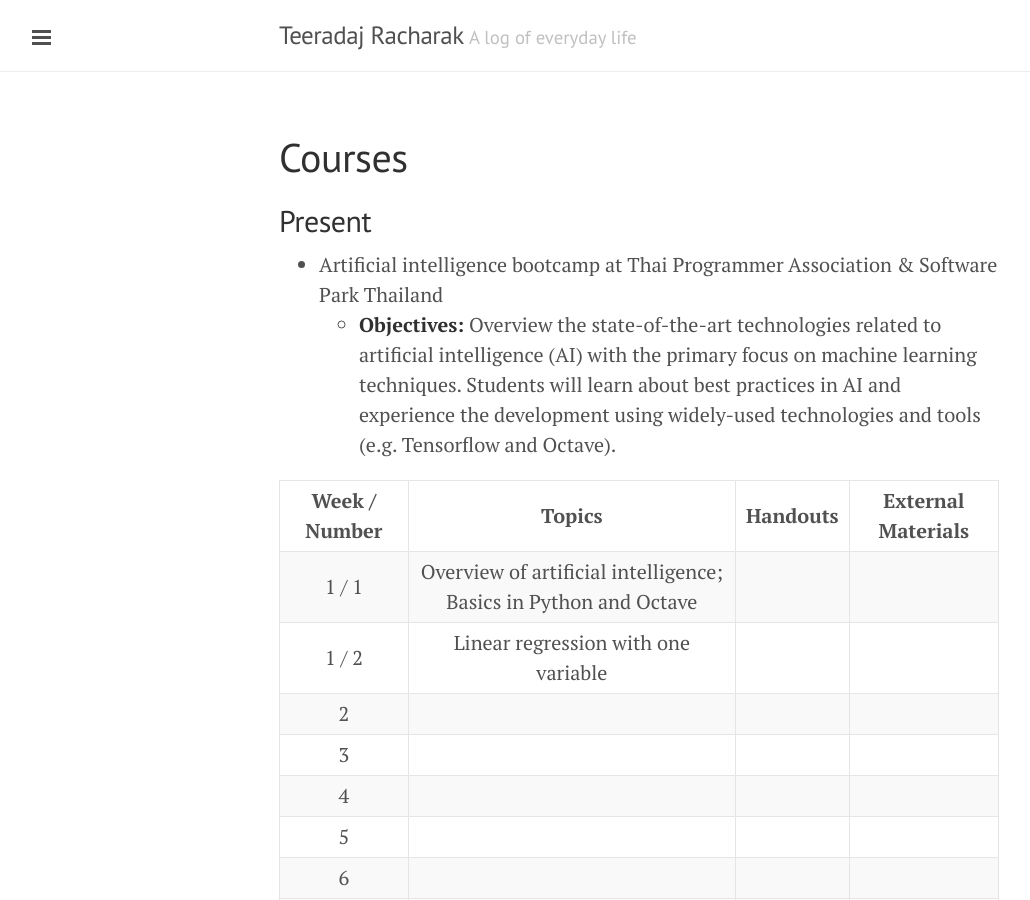
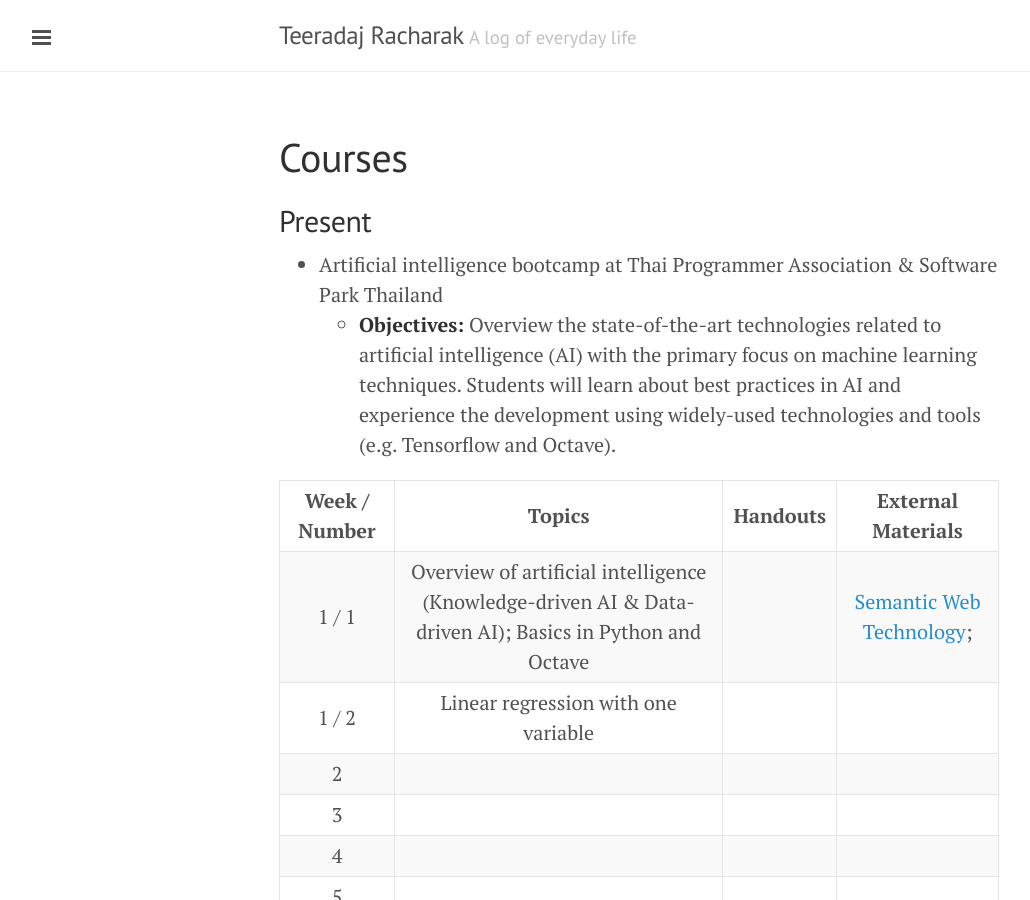
Before and after one commit to xlives/xlives.github.io, a Jekyll site: the page built from courses.markdown, in a window 1280 px wide and 900 px high. Shown: the whole window, without its empty margins (1-1031 px from the left). Built offline with Jekyll 4.4.1, drawn with Linux system fonts in a browser that asks for light colours.

Commit message:
Update courses.markdown

```diff
--- a/courses.markdown
+++ b/courses.markdown
@@ -14,7 +14,7 @@ Present
 
 | Week / Number |               Topics              |    Handouts   |     External Materials     |
 |:----:|:---------------------------------:|:-----------:|:-----------:|
-|   1 / 1  | Overview of artificial intelligence; Basics in Python and Octave  |       |       |
+|   1 / 1  | Overview of artificial intelligence (Knowledge-driven AI & Data-driven AI); Basics in Python and Octave  |       | [Semantic Web Technology](https://www.slideshare.net/RathachaiChawuthai1/semantic-web-technology-122723725);      |
 |   1 / 2  | Linear regression with one variable    |      |       |
 |   2  |      |      |       |
 |   3  |        |      |       |
```
